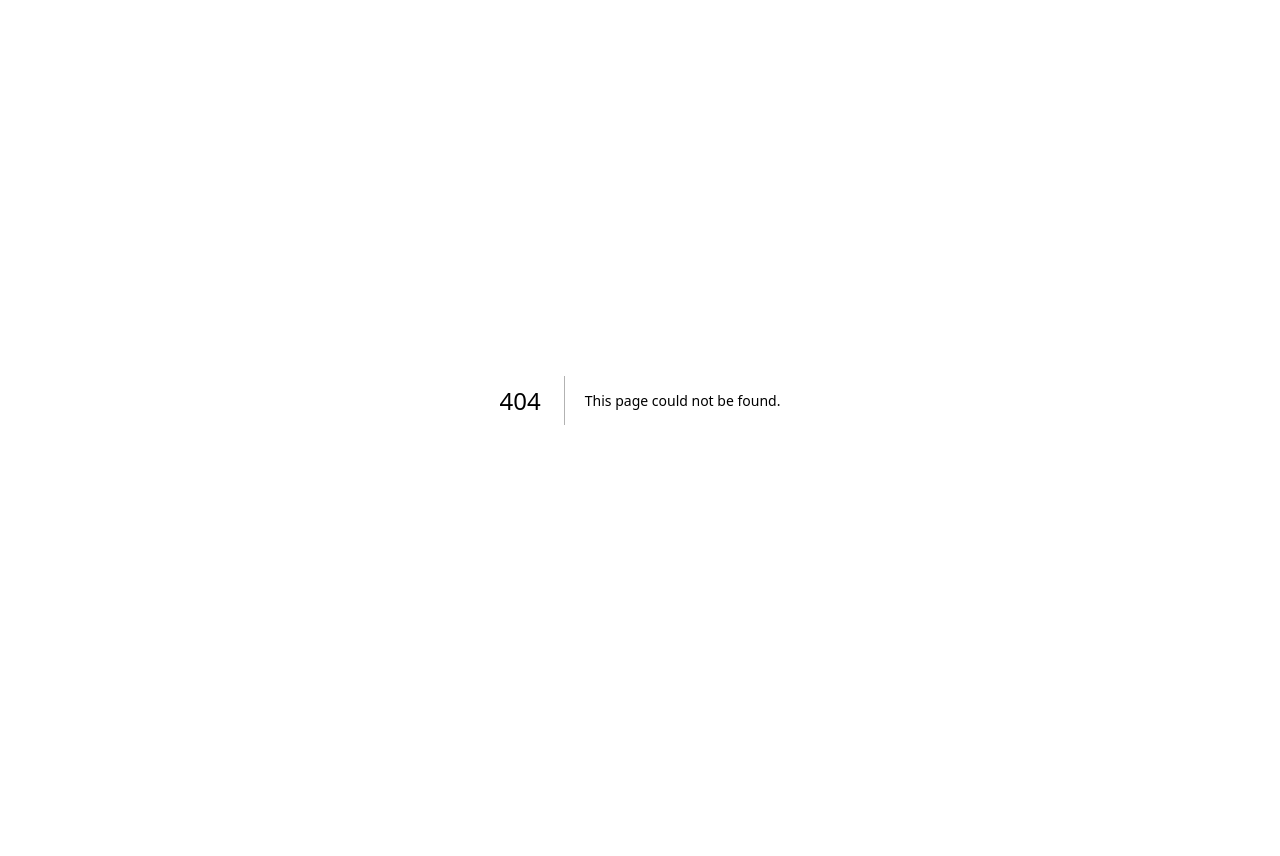
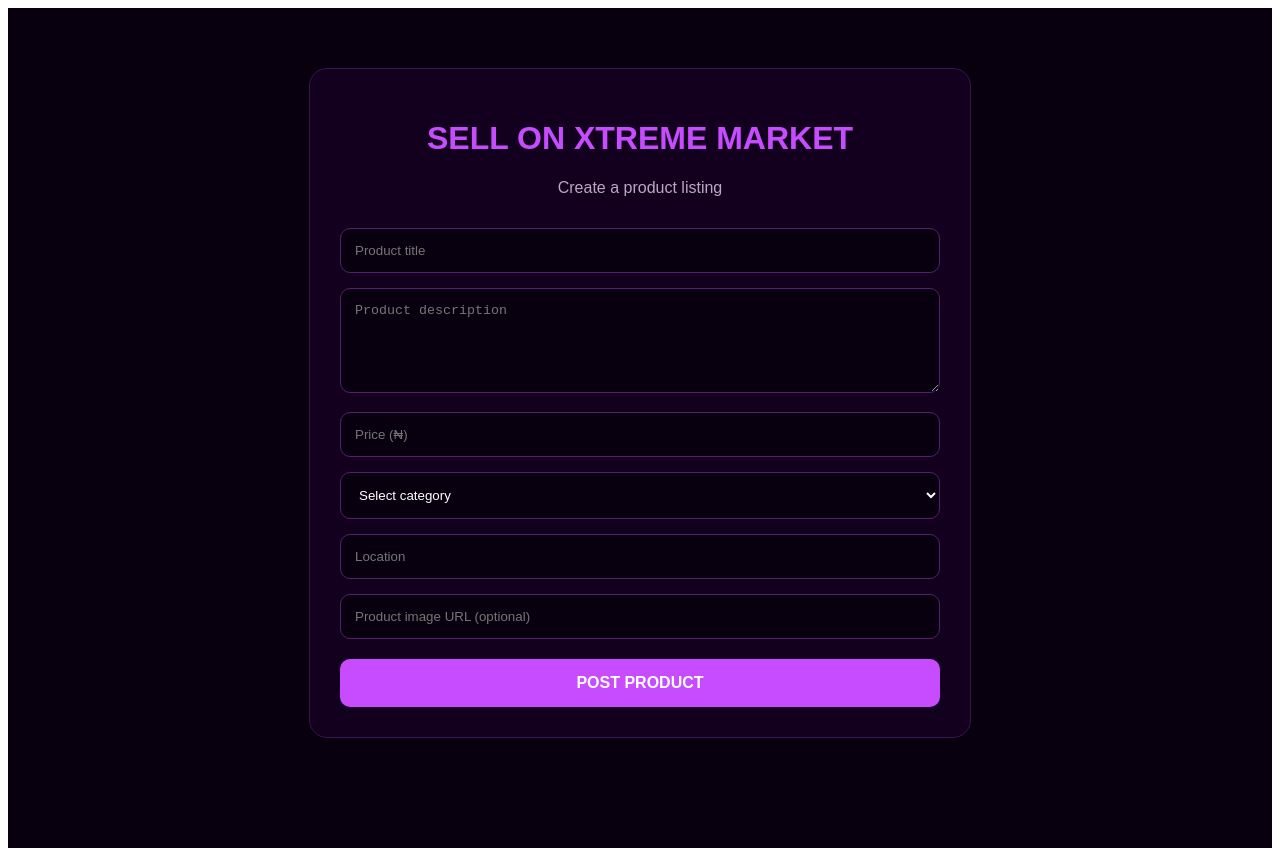
Before and after one commit to Awesome028/Xtreme-Market-, a Next.js app: page /sell in a window 1280 px wide. Before the commit this address had no page. Before the commit the page ends 800 px from the top, so only its background shows below. Built offline with nearby package versions, Linux system fonts and the light colour scheme; no server answers.

Commit message:
Create app/sell/page.js

```diff
--- /dev/null
+++ b/app/sell/page.js
@@ -0,0 +1,199 @@
+"use client";
+
+import { useState } from "react";
+import { supabase } from "../../lib/supabase";
+
+export default function SellPage() {
+  const [title, setTitle] = useState("");
+  const [description, setDescription] = useState("");
+  const [price, setPrice] = useState("");
+  const [category, setCategory] = useState("");
+  const [location, setLocation] = useState("");
+  const [imageUrl, setImageUrl] = useState("");
+  const [message, setMessage] = useState("");
+
+  async function handleSubmit(e) {
+    e.preventDefault();
+
+    setMessage("Posting product...");
+
+    const {
+      data: { user },
+    } = await supabase.auth.getUser();
+
+    if (!user) {
+      setMessage("Please login before posting a product.");
+      return;
+    }
+
+    const { error } = await supabase.from("products").insert({
+      seller_id: user.id,
+      title,
+      description,
+      price: Number(price),
+      category,
+      location,
+      image_url: imageUrl,
+    });
+
+    if (error) {
+      console.error(error);
+      setMessage(error.message);
+      return;
+    }
+
+    setMessage("Product posted successfully! 🎉");
+
+    setTitle("");
+    setDescription("");
+    setPrice("");
+    setCategory("");
+    setLocation("");
+    setImageUrl("");
+  }
+
+  return (
+    <main
+      style={{
+        minHeight: "100vh",
+        background: "#08000f",
+        color: "white",
+        fontFamily: "Arial, sans-serif",
+        padding: "20px",
+      }}
+    >
+      <div
+        style={{
+          maxWidth: "600px",
+          margin: "40px auto",
+          background: "#13001f",
+          border: "1px solid #3b1452",
+          borderRadius: "18px",
+          padding: "30px",
+        }}
+      >
+        <h1
+          style={{
+            color: "#c84cff",
+            textAlign: "center",
+          }}
+        >
+          SELL ON XTREME MARKET
+        </h1>
+
+        <p
+          style={{
+            textAlign: "center",
+            color: "#b8a9c4",
+          }}
+        >
+          Create a product listing
+        </p>
+
+        <form onSubmit={handleSubmit}>
+          <input
+            type="text"
+            placeholder="Product title"
+            value={title}
+            onChange={(e) => setTitle(e.target.value)}
+            required
+            style={inputStyle}
+          />
+
+          <textarea
+            placeholder="Product description"
+            value={description}
+            onChange={(e) => setDescription(e.target.value)}
+            required
+            rows="5"
+            style={inputStyle}
+          />
+
+          <input
+            type="number"
+            placeholder="Price (₦)"
+            value={price}
+            onChange={(e) => setPrice(e.target.value)}
+            required
+            min="0"
+            style={inputStyle}
+          />
+
+          <select
+            value={category}
+            onChange={(e) => setCategory(e.target.value)}
+            required
+            style={inputStyle}
+          >
+            <option value="">Select category</option>
+            <option value="Electronics">Electronics</option>
+            <option value="Fashion">Fashion</option>
+            <option value="Home">Home</option>
+            <option value="Vehicles">Vehicles</option>
+            <option value="Computers">Computers</option>
+            <option value="Gaming">Gaming</option>
+            <option value="Other">Other</option>
+          </select>
+
+          <input
+            type="text"
+            placeholder="Location"
+            value={location}
+            onChange={(e) => setLocation(e.target.value)}
+            required
+            style={inputStyle}
+          />
+
+          <input
+            type="url"
+            placeholder="Product image URL (optional)"
+            value={imageUrl}
+            onChange={(e) => setImageUrl(e.target.value)}
+            style={inputStyle}
+          />
+
+          <button
+            type="submit"
+            style={{
+              width: "100%",
+              marginTop: "20px",
+              padding: "15px",
+              background: "#c84cff",
+              color: "white",
+              border: "none",
+              borderRadius: "10px",
+              fontWeight: "bold",
+              fontSize: "16px",
+              cursor: "pointer",
+            }}
+          >
+            POST PRODUCT
+          </button>
+        </form>
+
+        {message && (
+          <p
+            style={{
+              marginTop: "20px",
+              textAlign: "center",
+              color: "#d9c7e5",
+            }}
+          >
+            {message}
+          </p>
+        )}
+      </div>
+    </main>
+  );
+}
+
+const inputStyle = {
+  width: "100%",
+  boxSizing: "border-box",
+  padding: "14px",
+  marginTop: "15px",
+  background: "#08000f",
+  color: "white",
+  border: "1px solid #54206e",
+  borderRadius: "10px",
+};
```
